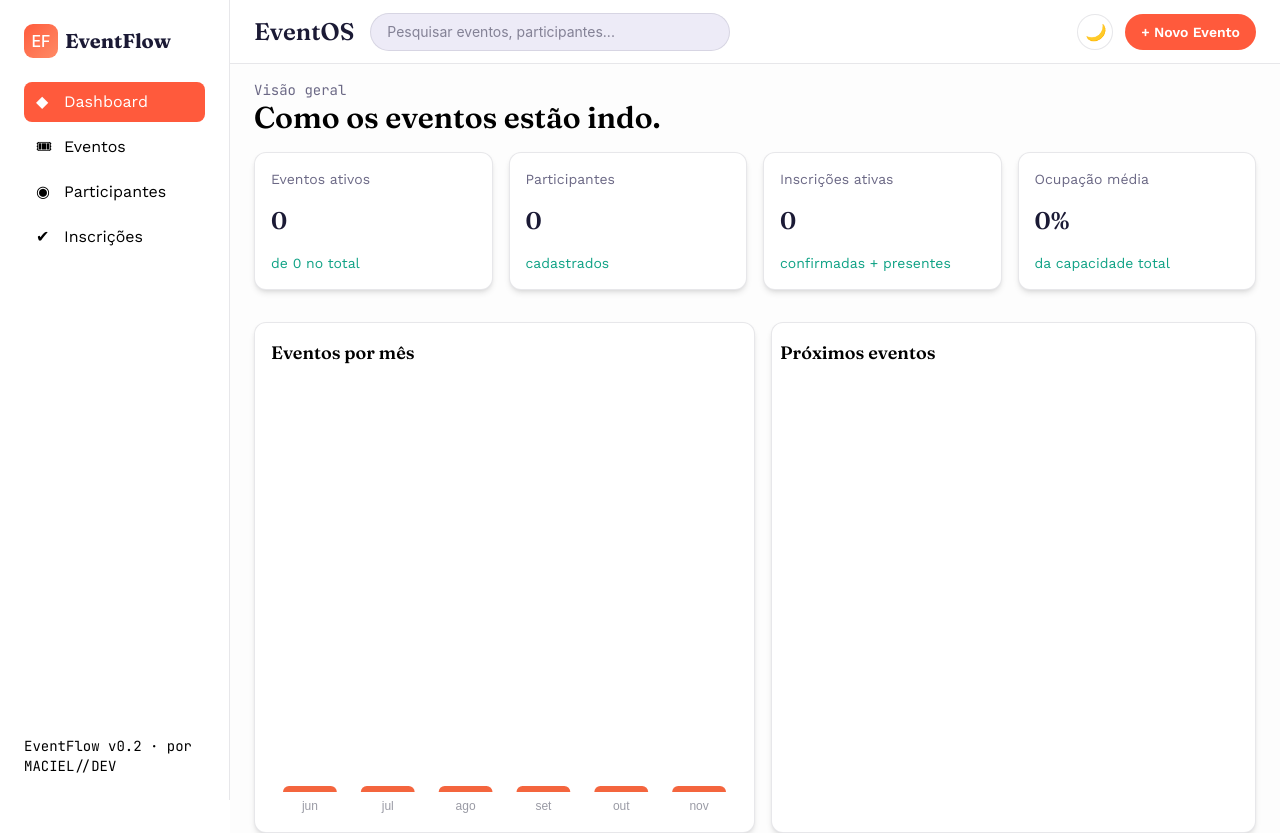
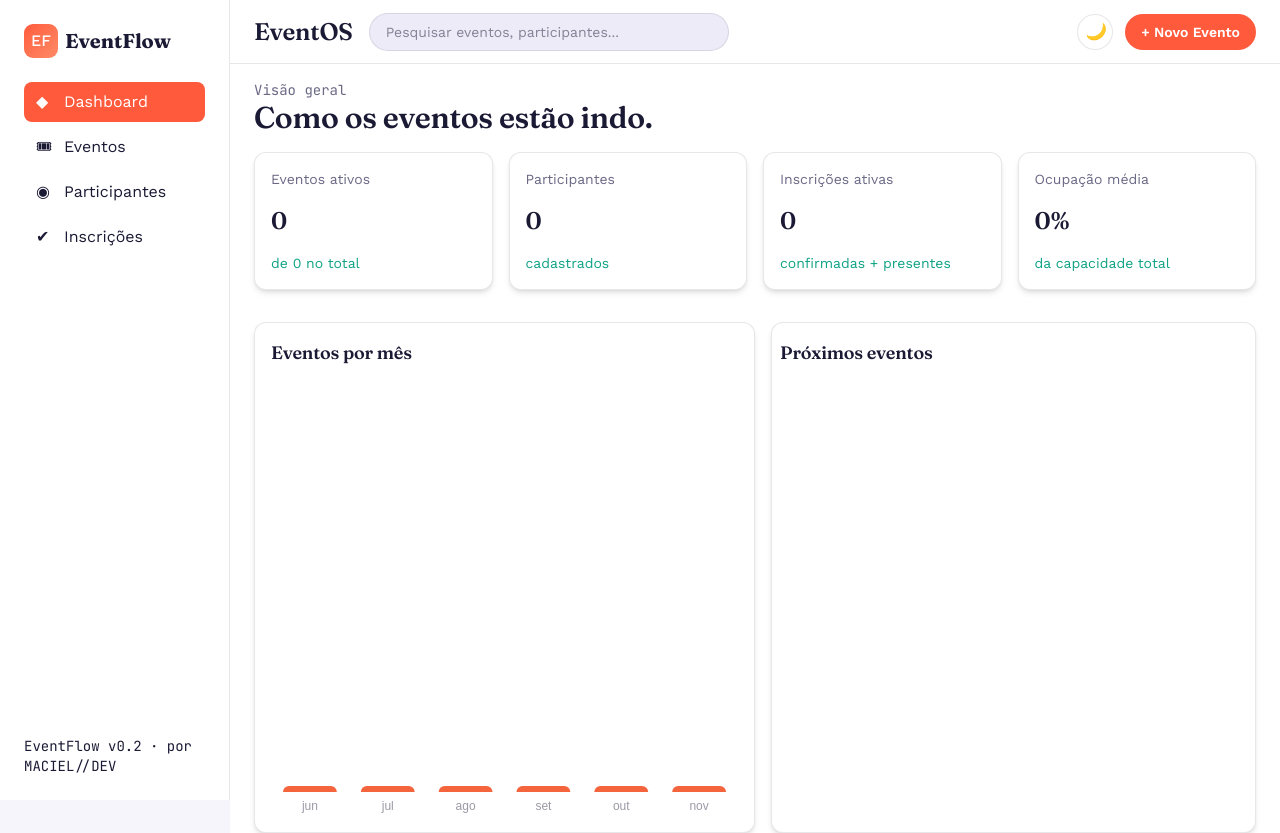
Before and after one commit to maciel1703/EventOS, a website: page index.html in a window 1280 px wide. Shown: the top 833 px of the page. Drawn offline with nearby package versions, Linux system fonts and the light colour scheme.

Commit message:
adicionando css

```diff
--- a/index.html
+++ b/index.html
@@ -9,7 +9,7 @@
 <link href="https://fonts.googleapis.com/css2?family=Fraunces:opsz,wght@9..144,400;9..144,500;9..144,600;9..144,700&family=Work+Sans:wght@400;500;600;700&family=JetBrains+Mono:wght@400;500;700&display=swap" rel="stylesheet">
 <link rel="preconnect" href="https://fonts.googleapis.com">
 <link href="https://fonts.googleapis.com/css2?family=Fraunces:opsz,wght@9..144,400;9..144,600;9..144,700&family=Work+Sans:wght@400;500;600&family=JetBrains+Mono:wght@500;700&display=swap" rel="stylesheet">
-<link rel="stylesheet" href="dashboard.css">
+<link rel="stylesheet" href="style.css">
 <link rel="stylesheet" href="src/output.css">
 </head>
 <body>
@@ -382,7 +382,7 @@
 
 </header>
 
-<main class="ml-[230px] bg-muted/1.5 animate-fade-in">
+<main class="ml-[230px] bg-white animate-fade-in">
 
    <!-- VISÃO GERAL -->
 
```
